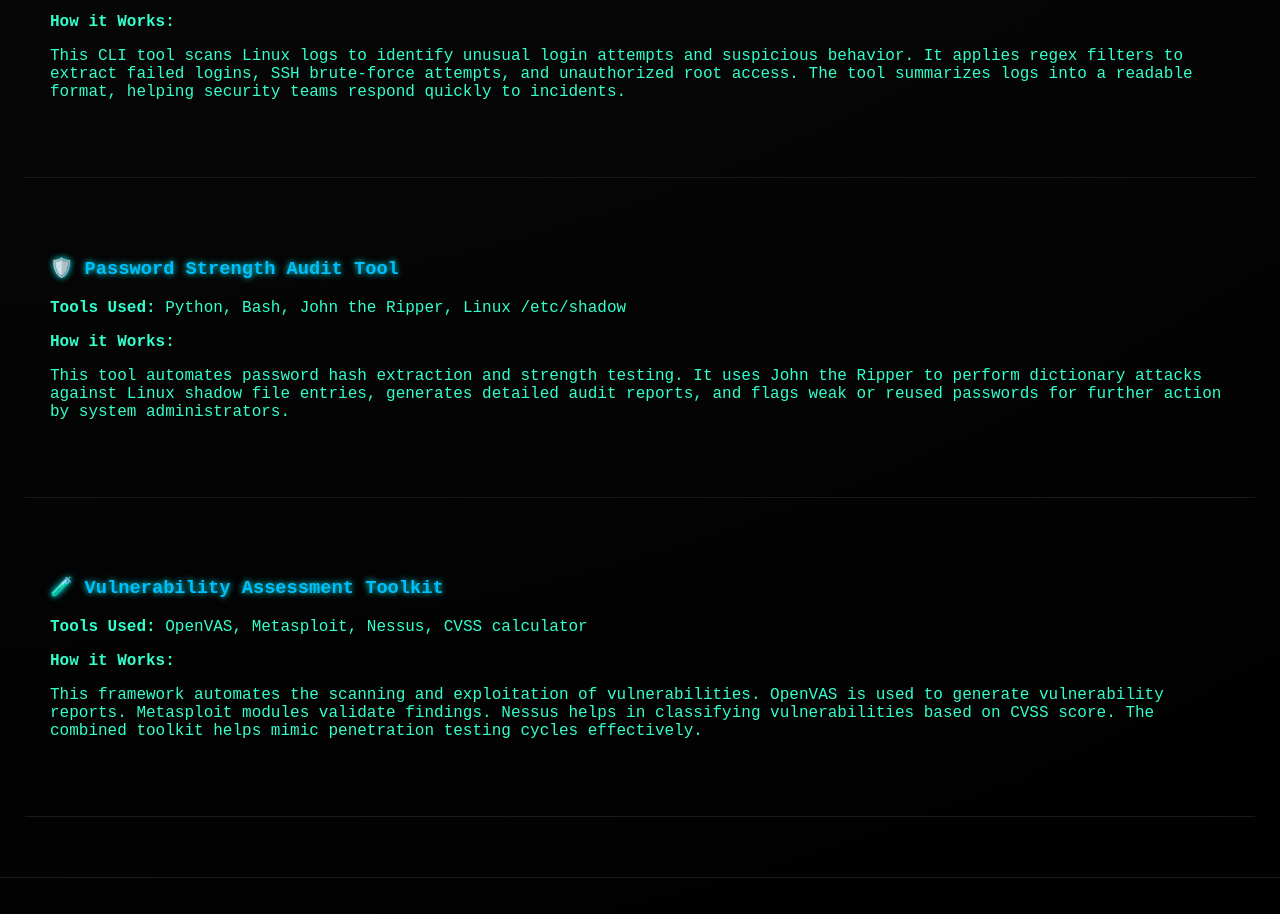
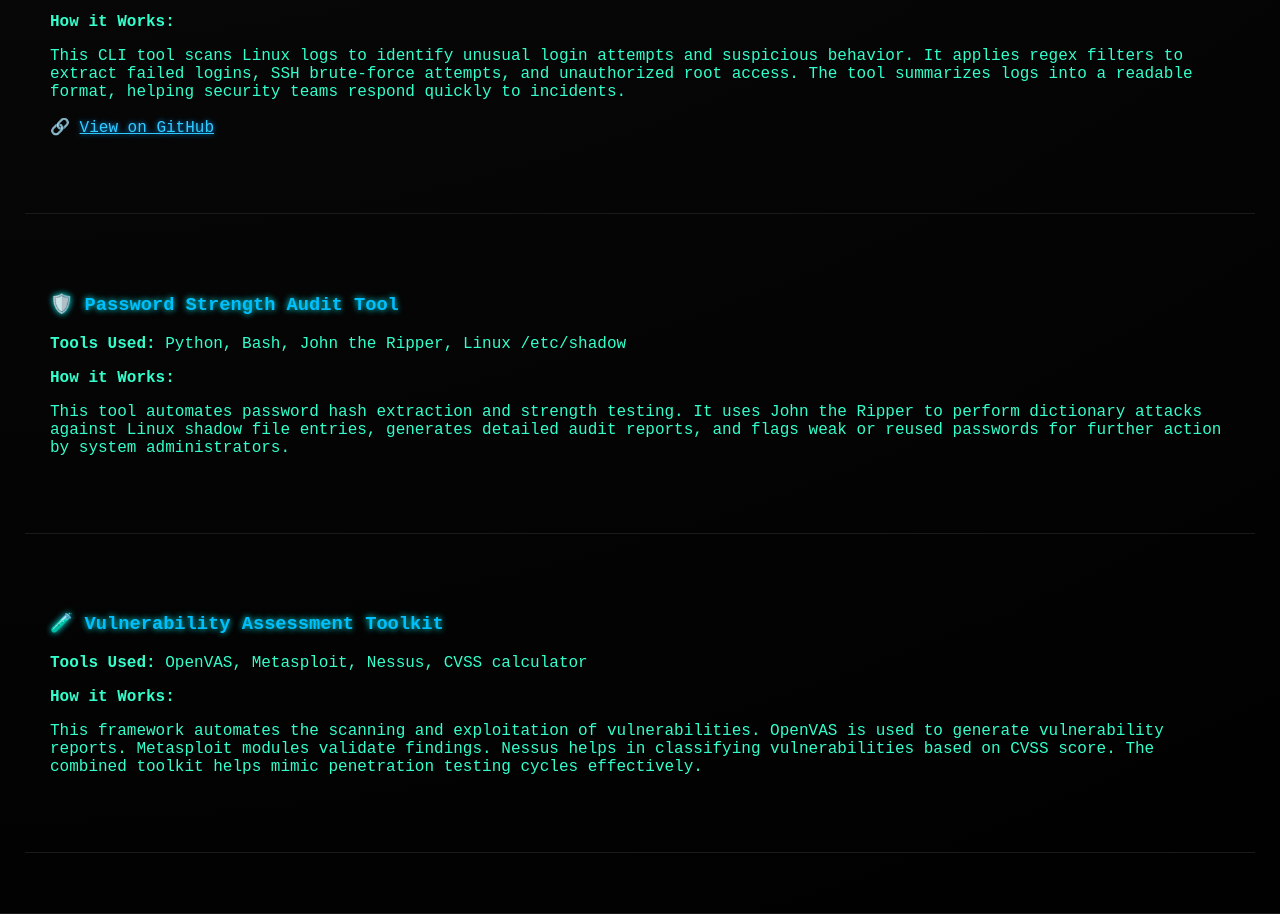
Before and after one commit to crazy9912/portfolio, a plain HTML site: page Index.html in a window 1280 px wide. Shown: the part 1664-2578 px from the top of the page. Drawn offline with Linux system fonts and the light colour scheme.

Commit message:
Update Index.html

```diff
--- a/Index.html
+++ b/Index.html
@@ -179,6 +179,8 @@
     <p><strong>Tools Used:</strong> Python, Regex, Linux log files (auth.log, syslog), Bash</p>
     <p><strong>How it Works:</strong></p>
     <p>This CLI tool scans Linux logs to identify unusual login attempts and suspicious behavior. It applies regex filters to extract failed logins, SSH brute-force attempts, and unauthorized root access. The tool summarizes logs into a readable format, helping security teams respond quickly to incidents.</p>
+    <p>🔗 <a href="https://github.com/crazy9912/log-analyzer" target="_blank">View on GitHub</a></p>
+
   </section>
   <section style="font-family: 'Courier New', monospace; color: #33ffcc;">
     <h3 class="project-title">🛡️ Password Strength Audit Tool</h3>
```
